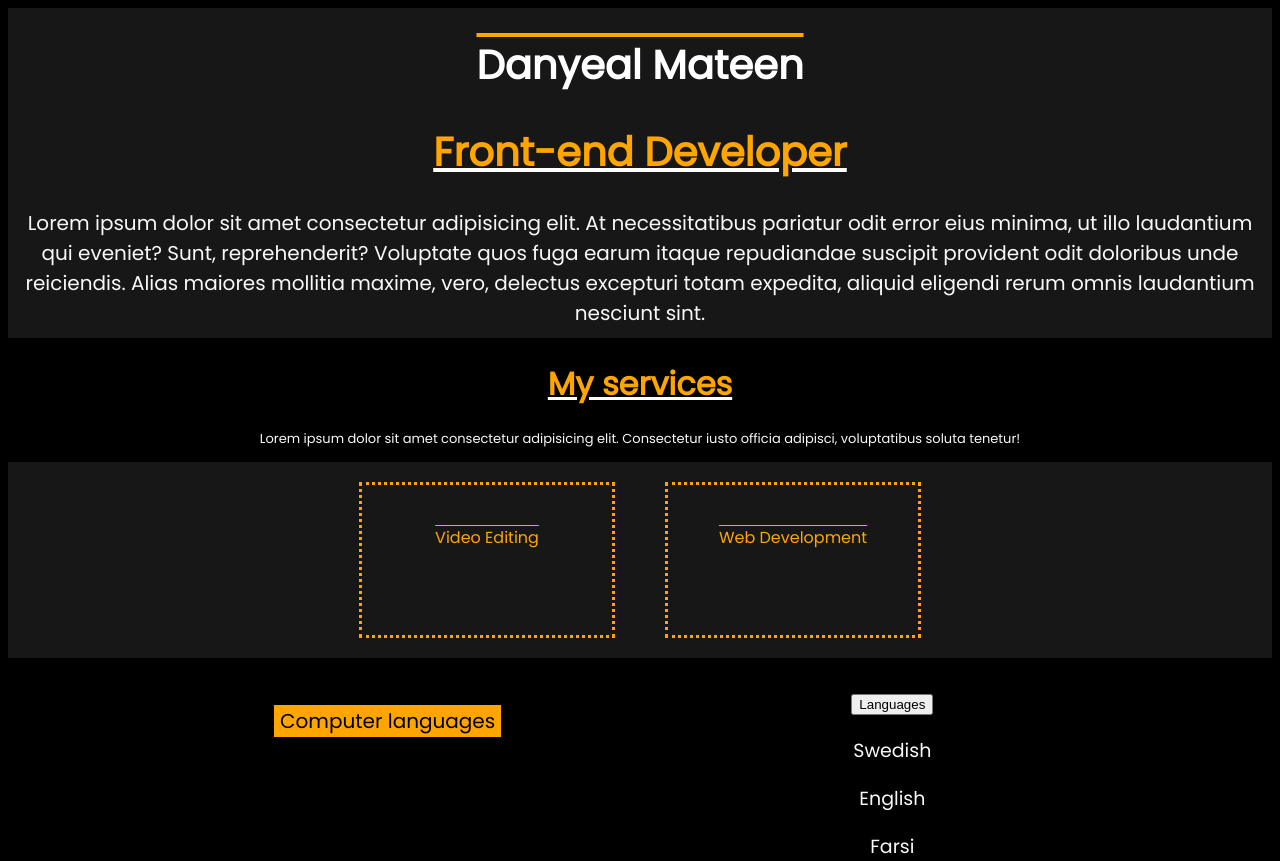
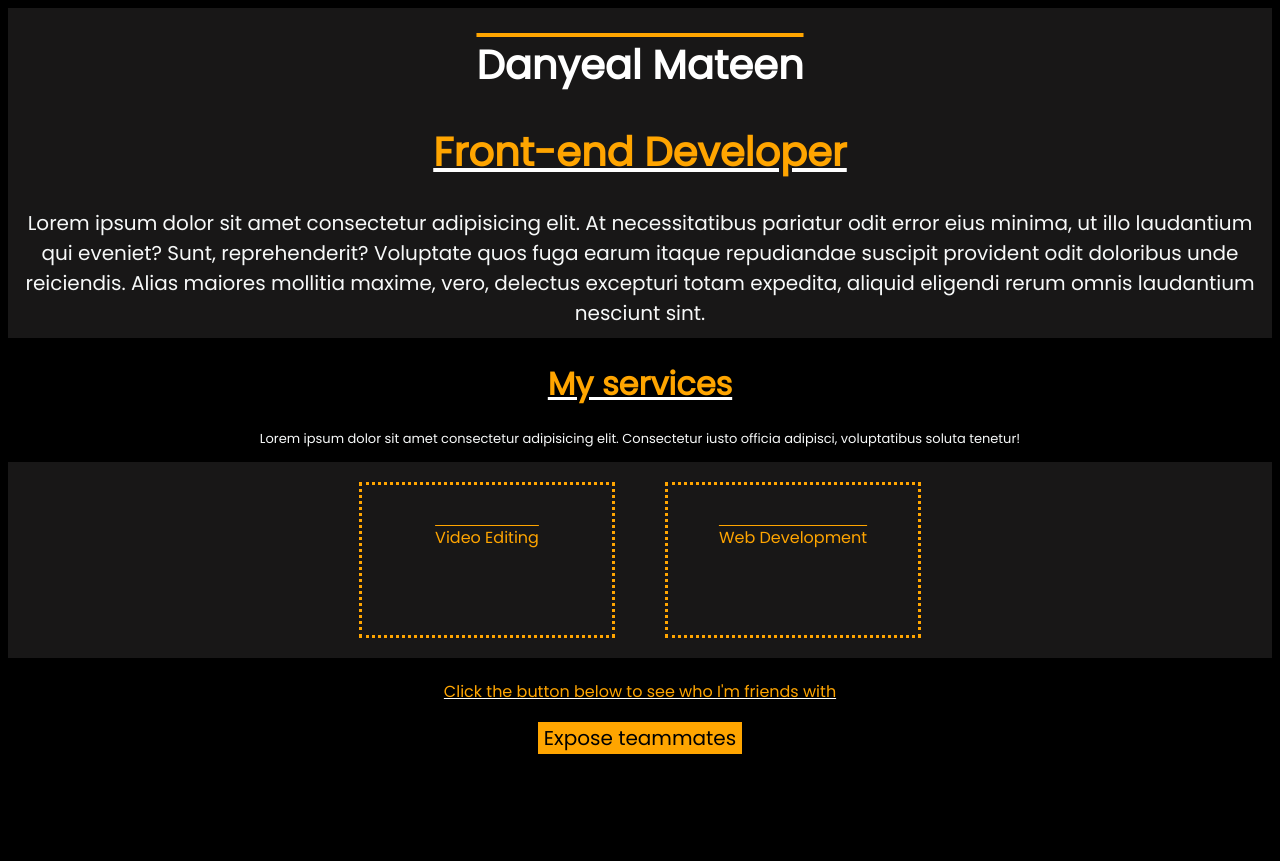
Before and after one commit to danyealmateen/react-portfolio, a React (Create React App) app: page / in a window 1280 px wide. After the commit the page ends 800 px from the top, so only its background shows below. Built offline with nearby package versions, Linux system fonts and the light colour scheme; the HTML template or start-up script is replaced by a standard one.

Commit message:
updated the button and cleaned the code

```diff
--- a/src/components/Skills/Skills.css
+++ b/src/components/Skills/Skills.css
@@ -1,25 +1,14 @@
-.bars {
+.contentContainer {
   display: flex;
-  justify-content: space-evenly;
-  margin-top: 30px;
-  font-family: "Poppins", sans-serif;
-  text-align: center;
-  font-size: 19px;
+  justify-content: center;
+  align-items: center;
+  flex-direction: column;
 }
 
-.skillBar {
-  height: 70px;
-  width: 250px;
-}
-
-.languageBar {
-  height: 70px;
-  width: 250px;
-}
-
-.skillsHeader {
+.animatedButtons {
+  margin: 15px;
+  margin-top: -5px;
   font-size: 20px;
-  margin-top: 15px;
   background-color: orange;
   color: black;
   font-family: "Poppins", sans-serif;
@@ -27,47 +16,54 @@
   transition: 0.2s ease-in-out 0s;
 }
 
-.skillsHeader:hover {
+.animatedButtons:hover {
   transform: scale(1.25);
   background-color: white;
   color: orange;
   border: solid 2px orange;
 }
 
-.languagesHeader {
-  text-decoration: overline orange;
+.friendsText {
+  font-family: "Poppins", sans-serif;
+  text-decoration:  underline white;
+  padding: 5px;
+  color: orange;
 }
 
 #htmlIcon {
   color: orangered;
-  font-size: 35px;
+  font-size: 50px;
   animation: change;
   animation-duration: 0.75s;
   text-decoration: overline orangered;
+  margin: 15px;
 }
 
 #cssIcon {
   color: lightblue;
-  font-size: 35px;
+  font-size: 50px;
   animation: change;
   animation-duration: 1.5s;
   text-decoration: overline lightblue;
+  margin: 15px;
 }
 
 #jsIcon {
   color: yellow;
-  font-size: 35px;
+  font-size: 50px;
   animation: change;
   animation-duration: 2.25s;
   text-decoration: overline yellow;
+  margin: 15px;
 }
 
 #reactIcon {
   color: rgb(86, 61, 124);
-  font-size: 35px;
+  font-size: 50px;
   animation: change;
   animation-duration: 2.9s;
-  text-decoration: overline rgb(60, 0, 60);
+  text-decoration: overline rgb(121, 0, 121);
+  margin: 15px;
 }
 
 @keyframes change {
@@ -79,32 +75,3 @@
     opacity: 1;
   }
 }
-
-hr {
-  color: orange;
-  border: 2px solid white;
-}
-
-#sweGlobe {
-
-}
-
-#engGlobe {
-
-}
-
-#farGlobe {
-
-}
-
-.sweText {
-
-}
-
-.engText {
-
-}
-
-.farText {
-
-}
--- a/src/components/Skills/Skills.jsx
+++ b/src/components/Skills/Skills.jsx
@@ -9,35 +9,21 @@ function Skills() {
   };
 
   return (
-    <div className="bars">
-      <div className="skillBar">
-        <button className="skillsHeader" onClick={handleOpen}>
-          Computer languages<i className="fa-solid fa-gear" id="gearIcon"></i>
-        </button>
-        {open ? (
-          <div className="bars">
-            <p className="fa-brands fa-html5" id="htmlIcon"></p>
-            <hr className="hr"></hr>
-            <p className="fa-brands fa-css3-alt" id="cssIcon"></p>
-            <hr className="hr"></hr>
-            <p className="fa-brands fa-square-js" id="jsIcon"></p>
-            <hr className="hr"></hr>
-            <p className="fa-brands fa-react" id="reactIcon"></p>
-          </div>
-        ) : null}
-      </div>
-      <div className="languageBar">
-        <button>Languages</button>
-        <p>
-          <i class="fa-solid fa-earth-europe" id="sweGlobe"></i> <span className="sweText">Swedish</span>
-        </p>
-        <p>
-          <i class="fa-solid fa-earth-asia" id="engGlobe"></i> <span className="engText">English</span>
-        </p>
-        <p>
-          <i class="fa-solid fa-earth-oceania" id="farGlobe"></i> <span class="farText">Farsi</span>
-        </p>
-      </div>
+    <div className="contentContainer">
+      <p className="friendsText">Click the button below to see who I'm friends with</p>
+      <button className="animatedButtons" onClick={handleOpen}>
+        Expose teammates
+        <i className="fa-solid fa-gear" id="gearIcon"></i>
+      </button>
+
+      {open ? (
+        <div className="skillIcons">
+          <i className="fa-brands fa-html5" id="htmlIcon"></i>
+          <i className="fa-brands fa-css3-alt" id="cssIcon"></i>
+          <i className="fa-brands fa-square-js" id="jsIcon"></i>
+          <i className="fa-brands fa-react" id="reactIcon"></i>
+        </div>
+      ) : null}
     </div>
   );
 }
```
